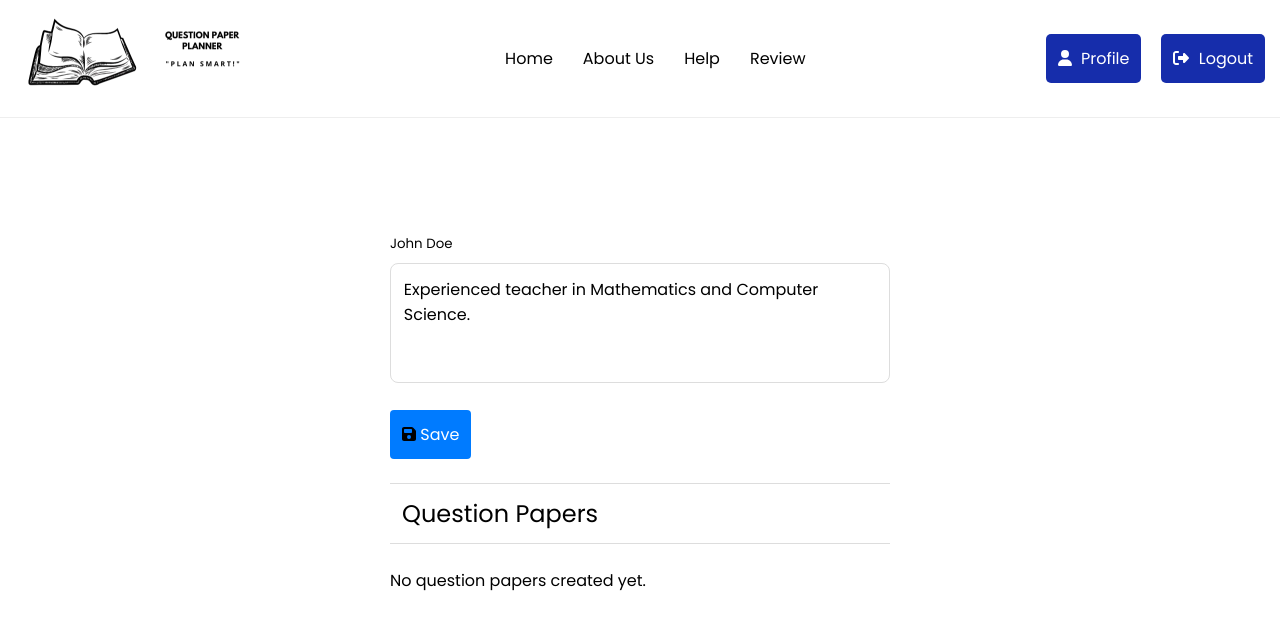
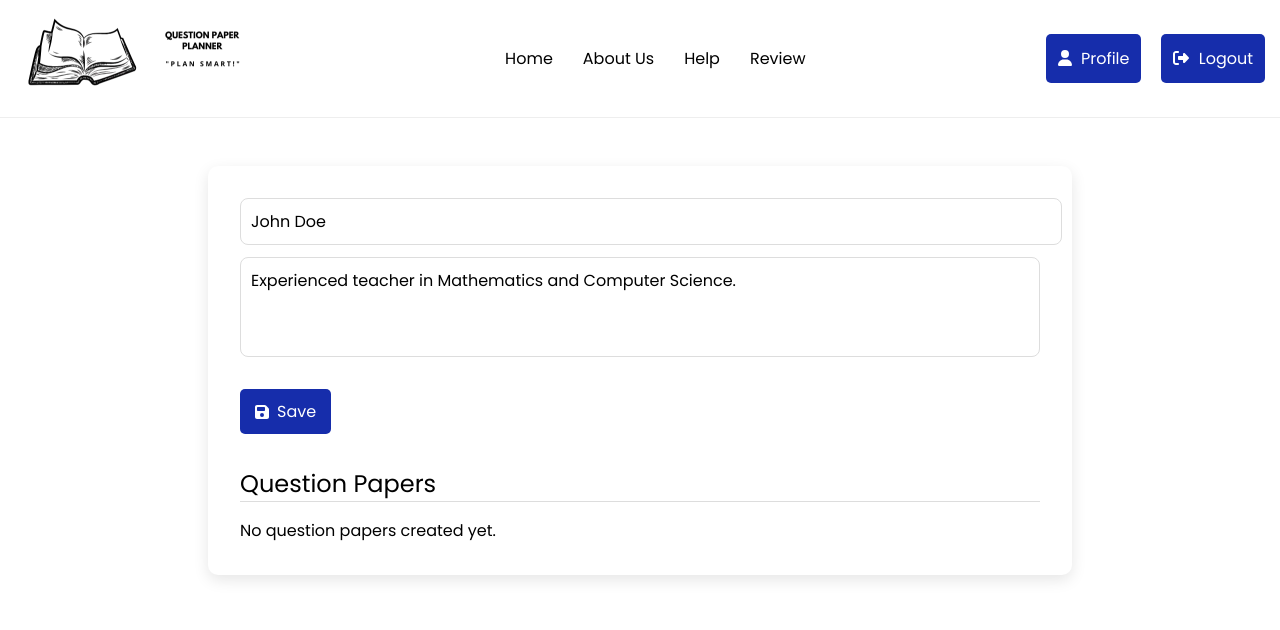
Before and after one commit to BhoomiGupta03/Question-Paper-Planner-frontend, a React (Create React App) app: page /profile in a window 1280 px wide. Both pictures are taken after a click on the button "Edit Profile". Shown: the top 630 px of the page. Built offline with nearby package versions, Linux system fonts and the light colour scheme.

Commit message:
done with propre profile page

```diff
--- a/src/components/Pages/Help.jsx
+++ b/src/components/Pages/Help.jsx
@@ -27,11 +27,9 @@ function Help() {
         <h3>2. Uploading Questions</h3>
         <ul>
           <li>
-            <strong>Add Questions Easily:</strong> Enter questions directly or upload them by selecting your academic year, semester, and subject.
+            <strong>Add Questions Easily:</strong> Enter questions directly and upoad them by selecting your academic year, semester, and subject.
           </li>
-          <li>
-            <strong>Organize by Topics:</strong> Group questions by topics to maintain a well-structured question bank.
-          </li>
+
         </ul>
 
         <h3>3. Generating Question Papers</h3>
--- a/src/components/Profile/Profile.jsx
+++ b/src/components/Profile/Profile.jsx
@@ -1,20 +1,20 @@
 import React, { useState, useEffect } from 'react';
 import Header from '../Pages/Header';
 import { FontAwesomeIcon } from '@fortawesome/react-fontawesome';
-import { faEdit, faTrash, faSave } from '@fortawesome/free-solid-svg-icons';
+import { faEdit, faSave, faTrash, faDownload, faTimes } from '@fortawesome/free-solid-svg-icons';
 import { AnimatePresence, motion } from 'framer-motion';
 import { FiAlertCircle } from 'react-icons/fi';
+import jsPDF from 'jspdf';
 
 const ProfilePage = () => {
-  // Load teacher name and bio from localStorage
   const [teacherName, setTeacherName] = useState(localStorage.getItem('teacherName') || 'John Doe');
   const [bio, setBio] = useState(localStorage.getItem('bio') || 'Experienced teacher in Mathematics and Computer Science.');
   const [isEditing, setIsEditing] = useState(false);
   const [questionPapers, setQuestionPapers] = useState([]);
   const [removing, setRemoving] = useState(null);
   const [deleteId, setDeleteId] = useState(null);
+  const [activeModal, setActiveModal] = useState(null);
 
-  // Load question papers from localStorage
   useEffect(() => {
     const storedPapers = JSON.parse(localStorage.getItem('questionPapers')) || [];
     setQuestionPapers(storedPapers);
@@ -27,7 +27,7 @@ const ProfilePage = () => {
   };
 
   const confirmDelete = (id) => {
-    setDeleteId(id); // Show confirmation popup
+    setDeleteId(id);
   };
 
   const handleDeleteQuestionPaper = () => {
@@ -36,85 +36,142 @@ const ProfilePage = () => {
       setTimeout(() => {
         const updatedPapers = questionPapers.filter((paper) => paper.id !== deleteId);
         setQuestionPapers(updatedPapers);
-        localStorage.setItem('questionPapers', JSON.stringify(updatedPapers)); // Save updated list
+        localStorage.setItem('questionPapers', JSON.stringify(updatedPapers));
         setRemoving(null);
         setDeleteId(null);
       }, 500);
     }
   };
 
+  const handleDownloadPDF = (paper, type) => {
+    const doc = new jsPDF();
+    doc.setFontSize(16);
+    doc.text(`BSc IT ${type}`, 20, 20);
+    doc.setFontSize(12);
+    doc.text(`Academic Year: ${paper.academicYear}`, 20, 30);
+    doc.text(`Year: ${paper.year}`, 20, 40);
+    doc.text(`Semester: ${paper.semester}`, 20, 50);
+    doc.text(`Subject: ${paper.subject}`, 20, 60);
+
+    let y = 80;
+    if (type === 'Question Paper') {
+      doc.text("Total Marks: 75", 150, 60);
+      paper.questions.forEach((q, index) => {
+        if (y > 250) {
+          doc.addPage();
+          y = 20;
+        }
+        doc.text(`${q.mainQuestion}`, 20, y);
+        y += 10;
+        q.subQuestions.forEach((subQ, i) => {
+          if (y > 280) {
+            doc.addPage();
+            y = 20;
+          }
+          doc.text(`${i + 1}. ${subQ}`, 30, y);
+          y += 8;
+        });
+        y += 10;
+      });
+    } else {
+      doc.text("Question Bank", 20, y);
+      y += 10;
+      paper.bank.forEach((q, i) => {
+        if (y > 280) {
+          doc.addPage();
+          y = 20;
+        }
+        doc.text(`${i + 1}. ${q}`, 30, y);
+        y += 8;
+      });
+    }
+
+    doc.save(type === 'Question Bank' ? "QuestionBank.pdf" : "QuestionPaper.pdf");
+  };
+
   return (
     <div className="profile-container">
-      <div className="header">
+      <div className="profile-header">
         <Header />
       </div>
+
       <div className="profile-content">
-        <div className="profile-header">
+
         <div className="profile-details">
           {isEditing ? (
             <div className="profile-edit-form">
-                <input
-                  value={teacherName}
-                  onChange={(e) => setTeacherName(e.target.value)}
-                  placeholder="Enter teacher's name"
-                  className="input-field"
-                />
-                <textarea
-                  value={bio}
-                  onChange={(e) => setBio(e.target.value)}
-                  placeholder="Enter teacher's bio"
-                  className="input-field"
-                />
-                <div className="edit-save-btn">
-                  <button onClick={handleSaveProfile}>
-                    <FontAwesomeIcon icon={faSave} className="icon" /> Save
-                  </button>
+              <input value={teacherName} onChange={(e) => setTeacherName(e.target.value)} placeholder="Enter teacher's name" className="input-field" />
+              <textarea value={bio} onChange={(e) => setBio(e.target.value)} placeholder="Enter teacher's bio" className="input-field" />
+              <div className='edit-save-btn'>
+                <button onClick={handleSaveProfile}><FontAwesomeIcon icon={faSave} /> Save</button>
               </div>
             </div>
           ) : (
             <div>
-                <h2 className="profile-name">{teacherName}</h2>
-                <p className="profile-bio">{bio}</p>
-                <div className="edit-save-btn">
-                  <button onClick={() => setIsEditing(true)}>
-                    <FontAwesomeIcon icon={faEdit} className="icon" /> Edit Profile
-                  </button>
-                </div>
-              </div>
-            )}
+              <h2>{teacherName}</h2>
+              <p>{bio}</p>
+              <div className='edit-save-btn'>
+                <button onClick={() => setIsEditing(true)}><FontAwesomeIcon icon={faEdit} /> Edit Profile</button>
               </div>
             </div>
 
+          )}
+
+        </div>
+
         <div className="question-paper-section">
-          <h2 className="section-title">Question Papers</h2>
+          <h2>Question Papers</h2>
           <div className="question-paper-list">
             {questionPapers.length > 0 ? (
-              <div>
-                {questionPapers.map((paper) => (
+              questionPapers.map((paper) => (
                 <div key={paper.id} className={`question-paper ${removing === paper.id ? 'fade-out' : ''}`}>
-                    <div>
-                      <h3 className="question-title">{paper.title}</h3>
-                      <p className="question-subject">Subject: {paper.subject}</p>
-                    </div>
+                  <h3>{paper.subject}</h3>
+
                   <div className="button-group">
-                      <button className="edit-btn">
-                        <FontAwesomeIcon icon={faEdit} className="icon" /> Edit
-                      </button>
-                      <button onClick={() => confirmDelete(paper.id)} className="delete-btn">
-                        <FontAwesomeIcon icon={faTrash} className="icon" /> Delete
-                      </button>
+                    <button onClick={() => setActiveModal({ type: 'paper', paper })}>Open Question Paper</button>
+                    <button onClick={() => setActiveModal({ type: 'bank', paper })}>Open Question Bank</button>
+                    <button onClick={() => confirmDelete(paper.id)}><FontAwesomeIcon icon={faTrash} /> Delete</button>
                   </div>
                 </div>
-                ))}
-              </div>
+              ))
             ) : (
-              <p className="no-question-papers">No question papers created yet.</p>
+              <p>No question papers created yet.</p>
             )}
           </div>
         </div>
       </div>
 
-      {/* Delete Confirmation Popup */}
+      {/* MODAL FOR QUESTION PAPER OR QUESTION BANK */}
+      <AnimatePresence>
+        {activeModal && (
+          <motion.div className="question-modal-overlay" onClick={() => setActiveModal(null)}>
+            <motion.div className="question-modal-content" onClick={(e) => e.stopPropagation()}>
+              <button onClick={() => setActiveModal(null)} className="close-btn">
+                <FontAwesomeIcon icon={faTimes} /> Close
+              </button>
+              <h3>{activeModal.type === 'paper' ? 'Question Paper' : 'Question Bank'}</h3>
+
+              <ol>
+                {activeModal.type === 'paper'
+                  ? activeModal.paper.questions.map((q, index) => (
+                    <ul key={index}>{q.mainQuestion}
+                      <ol>{q.subQuestions.map((subQ, i) => <li key={i}>{subQ}</li>)}</ol>
+                    </ul>
+                  ))
+                  : activeModal.paper.bank.map((q, i) => <li key={i}>{q}</li>)
+                }
+              </ol>
+              <div className='button-group'>
+                <button onClick={() => handleDownloadPDF(activeModal.paper, activeModal.type === 'paper' ? 'Question Paper' : 'Question Bank')}>
+                  <FontAwesomeIcon icon={faDownload} /> Download
+                </button>
+              </div>
+            </motion.div>
+          </motion.div>
+        )}
+      </AnimatePresence>
+
+
       <AnimatePresence>
         {deleteId !== null && (
           <motion.div
@@ -135,12 +192,8 @@ const ProfilePage = () => {
               <h3 className="modal-title">Are you sure?</h3>
               <p className="modal-text">Do you really want to delete this question paper?</p>
               <div className="modal-buttons">
-                <button onClick={() => setDeleteId(null)} className="cancel-btn">
-                  No
-                </button>
-                <button onClick={handleDeleteQuestionPaper} className="confirm-btn">
-                  Yes, Delete
-                </button>
+                <button onClick={() => setDeleteId(null)} className="cancel-btn">No</button>
+                <button onClick={handleDeleteQuestionPaper} className="confirm-btn">Yes, Delete</button>
               </div>
             </motion.div>
           </motion.div>
--- a/src/css/App.css
+++ b/src/css/App.css
@@ -9,6 +9,7 @@
     margin: 0;
     padding: 0;
     color: black;
+
 }
 
 #header {
@@ -737,7 +738,7 @@ button:hover {
     font-size: 16px;
 }
 
-.review-form textarea{
+.review-form textarea {
     width: 106%;
 }
 
@@ -865,21 +866,13 @@ button:hover {
 
 
 /* Profile*/
-
 .profile-content {
-    width: 500px;
-    margin: 5em auto;
-    border: 2px;
+    max-width: 800px;
+    margin: 3em auto;
     padding: 2rem;
-    transition: transform 0.2s;
-}
-
-/* Profile Header */
-.profile-header {
-    display: flex;
-    align-items: center;
-    border-bottom: 1px solid #ddd;
-    padding-bottom: 1.5rem;
+    background: #ffffff;
+    border-radius: 10px;
+    box-shadow: 0 5px 15px rgba(0, 0, 0, 0.1);
 }
 
 .profile-name {
@@ -890,132 +883,175 @@ button:hover {
 
 .profile-bio {
     color: #666;
-    margin-top: 5px;
-    font-size: 16px;
+    font-size: 16px;
+    margin-top: 8px;
+    text-align: center;
+}
+
+/* Edit Profile Form */
+.profile-edit-form {
+    display: flex;
+    flex-direction: column;
+    gap: 12px;
+    width: 100%;
+}
+
+.profile-edit-form input,
+.profile-edit-form textarea {
+    width: 100%;
+    padding: 10px;
+    border: 1px solid #ddd;
+    border-radius: 8px;
+    font-size: 1rem;
+}
+
+.profile-edit-form textarea {
+    resize: none;
+    height: 100px;
+}
+
+/* Profile Buttons */
+.edit-save-btn {
+    margin-top: 10px;
+}
+
+.edit-save-btn svg{
+    filter: invert(1);
 }
 
 .edit-save-btn button {
-    display: inline-block;
-    font-size: 16px;
-    padding: 12px;
-    margin-top: 10px;
-    /* width: 200px; */
-    text-align: center;
-    color: #fff;
-    background-color: #007BFF;
-    border-radius: 4px;
-    cursor: pointer;
-    transition: background-color 0.3s ease;
-}
-
-/* Buttons */
-.button-group button {
-    display: inline-flex;
+    display: flex;
     align-items: center;
     gap: 8px;
-    background-color: #0288d1;
+    font-size: 16px;
+    padding: 10px 15px;
+    background-color: #162DAB;
     color: white;
     border: none;
-    width: 100%;
-    padding: 15px;
-    border-radius: 8px;
+    border-radius: 5px;
     cursor: pointer;
-    transition: background 0.3s;
-    box-shadow: 0 5px 10px rgba(0, 0, 0, 0.15);
-}
-
-.button-group button:hover {
-    background-color: #01579b;
-}
-
-.button-group button.delete-btn {
-    background-color: #d32f2f;
-}
-
-.button-group button.delete-btn:hover {
-    background-color: #b71c1c;
+    transition: background 0.3s ease;
+}
+
+.edit-save-btn button:hover {
+    background-color: #0f1d76;
+}
+
+/* Question Paper Section */
+.question-paper-section {
+    margin-top: 2rem;
 }
 
 .section-title {
-    margin: 12px;
+    font-size: 22px;
+    font-weight: bold;
+    margin-bottom: 12px;
 }
 
 /* Question Paper List */
 .question-paper-list {
     border-top: 1px solid #ddd;
-    padding-top: 1.5rem;
+    padding-top: 1rem;
 }
 
 .question-paper {
-    display: flex;
-    justify-content: space-between;
-    align-items: center;
     background: #f9f9f9;
     padding: 1rem;
     border-radius: 10px;
     margin-bottom: 1rem;
-    transition: background 0.3s;
+    transition: background 0.3s, opacity 0.5s ease-out;
+    box-shadow: 0px 4px 6px rgba(0, 0, 0, 0.1);
 }
 
 .question-paper:hover {
     background: #e3f2fd;
 }
 
-.question-title {
-    font-weight: bold;
-    font-size: 16px;
-}
-
-.question-subject {
-    color: #888;
-    font-size: 14px;
-}
-
+/* Buttons */
 .button-group {
     display: flex;
-    gap: 1rem;
-}
-
-/* Form Inputs for Editing Profile */
-.profile-edit-form input[type="text"],
-textarea {
-    width: 100%;
-    padding: 0.8rem;
-    border: 1px solid #ddd;
+    gap: 10px;
+    margin-top: 16px;
+}
+
+.button-group button {
+    display: flex;
+    align-items: center;
+    gap: 8px;
+    padding: 10px 15px;
+    border: none;
     border-radius: 8px;
-    font-size: 1rem;
-    margin-top: 0.5rem;
-}
-
-.profile-edit-form textarea {
-    resize: none;
-    height: 120px;
-}
-
-.button-group button.save-btn {
-    background-color: #4caf50;
-}
-
-.button-group button.save-btn:hover {
-    background-color: #388e3c;
-}
-
-/* Question Paper List */
-.question-paper {
-    display: flex;
-    justify-content: space-between;
+    cursor: pointer;
+    transition: background 0.3s ease;
+    font-size: 14px;
+    color: white;
+}
+
+.button-group button svg {
+    filter: invert(1);
+}
+
+/* Button Colors */
+.button-group button {
+    background-color: #162DAB;
+}
+
+.button-group button:hover {
+    background-color: #01579b;
+}
+
+.button-group button.delete-btn {
+    background-color: #d32f2f;
+}
+
+.button-group button.delete-btn:hover {
+    background-color: #b71c1c;
+}
+
+/* Modal Styling */
+.question-modal-overlay {
+    position: fixed;
+    top: 0;
+    left: 0;
+    width: 100%;
+    height: 100%;
+    background: rgba(0, 0, 0, 0.5);
+    display: flex;
+    justify-content: center;
     align-items: center;
-    background: #ffffff;
-    padding: 12px;
-    margin: 10px 0;
-    border-radius: 8px;
-    transition: opacity 0.5s ease-out, transform 0.5s ease-out;
-    box-shadow: 0px 4px 6px rgba(0, 0, 0, 0.1);
-  }
-
-  .fade-out {
-    opacity: 0;
-    transform: translateX(-20px);
+}
+
+.question-modal-content {
+    background: white;
+    padding: 20px;
+    border-radius: 10px;
+    max-height: 80vh;
+    overflow-y: auto;
+    position: relative;
+
+}
+
+.question-modal-content  ol {
+    margin: 10px;
+}
+
+/* Close Button */
+.close-btn {
+    position: absolute;
+    top: 10px;
+    right: 10px;
+    background-color: #dc3545;
+    color: white;
+    border: none;
+    padding: 5px 10px;
+    font-size: 14px;
+    border-radius: 5px;
+    cursor: pointer;
+    transition: background 0.3s ease;
+}
+
+.close-btn:hover {
+    background-color: #c82333;
 }
 
 /* Modal Overlay */
@@ -1032,7 +1068,7 @@ textarea {
 
 /* Modal Box */
 .modal-content {
-    background:#3578FF;
+    background: #3578FF;
     padding: 22px;
     border-radius: 12px;
     text-align: center;
@@ -1080,6 +1116,7 @@ textarea {
     cursor: pointer;
     transition: background 0.3s;
 }
+
 .confirm-btn {
     background: #fff;
     color: #162DAB;
@@ -1227,7 +1264,7 @@ textarea {
         gap: 10px;
     }
 
-    .log-sign .left h2{
+    .log-sign .left h2 {
         font-size: 30px;
     }
 
@@ -1235,11 +1272,11 @@ textarea {
         height: 60px;
     }
 
-    .log-sign .left .input-field input{
+    .log-sign .left .input-field input {
         padding: 16px;
     }
 
-    .log-sign .left .img-block{
+    .log-sign .left .img-block {
         right: -40%;
     }
 }
@@ -1327,15 +1364,15 @@ textarea {
         margin-bottom: 5px;
     }
 
-    .log-sign .left form{
+    .log-sign .left form {
         width: 325px;
     }
 
-    .log-sign .left .input-field{
+    .log-sign .left .input-field {
         height: 50px;
     }
 
-    .log-sign .left .input-field input{
+    .log-sign .left .input-field input {
         padding: 14px;
     }
 }
@@ -1453,7 +1490,7 @@ textarea {
         gap: 6px;
     }
 
-      #header .user-options svg{
+    #header .user-options svg {
         height: 12px;
     }
 
@@ -1475,29 +1512,33 @@ textarea {
         margin: 1em;
     }
 
-    .banner-container .banner-content h1{
-        font-size: 16px;
-    }
+    .banner-container .banner-content h1 {
+        font-size: 16px;
+    }
+
     .banner-container .banner-content .start-link {
         width: 75px;
         padding: 5px;
     }
-    .banner-container .banner-content .start-link a{
+
+    .banner-container .banner-content .start-link a {
         font-size: 12px;
     }
-    .banner-container .img-block{
+
+    .banner-container .img-block {
         right: 6%;
         margin-top: 120px;
     }
-    .banner-container .img-block img{
+
+    .banner-container .img-block img {
         width: 180px;
     }
 
-    .about-us-banner{
+    .about-us-banner {
         margin: 1em;
     }
 
-    .about-us-banner .img-block img{
+    .about-us-banner .img-block img {
         width: 200px;
     }
 
@@ -1506,42 +1547,47 @@ textarea {
         height: 80px;
     }
 
-    .about-us-banner .about-banner-container h3{
+    .about-us-banner .about-banner-container h3 {
         font-size: 12px;
     }
-    .about-us-banner .about-banner-container p{
+
+    .about-us-banner .about-banner-container p {
         font-size: 8px;
     }
-    .about-us-banner .about-banner-container .know-more a{
+
+    .about-us-banner .about-banner-container .know-more a {
         font-size: 10px;
     }
 
-    .review-container{
+    .review-container {
         margin: 1em;
     }
 
-    .review-container h1{
-        font-size: 16px;
-    }
-    .review-container .review-content .review-card h3{
+    .review-container h1 {
+        font-size: 16px;
+    }
+
+    .review-container .review-content .review-card h3 {
         font-size: 10px;
         margin-bottom: 2px;
     }
-    .review-container .review-content .review-card p{
+
+    .review-container .review-content .review-card p {
         font-size: 8px;
     }
 
-    .profile-content{
+    .profile-content {
         width: 300px;
         padding: 0;
         margin: 3em auto;
     }
 
     .log-sign {
-            grid-template-columns: none; /* Reset grid columns */
-        }
-
-    .log-sign .img-block{
+        grid-template-columns: none;
+        /* Reset grid columns */
+    }
+
+    .log-sign .img-block {
         display: none;
     }
 }
```
Also changed, not shown: 1 other file (tests, documents, lock files or other folders). Lines whose indentation alone changed are shown as unchanged.
